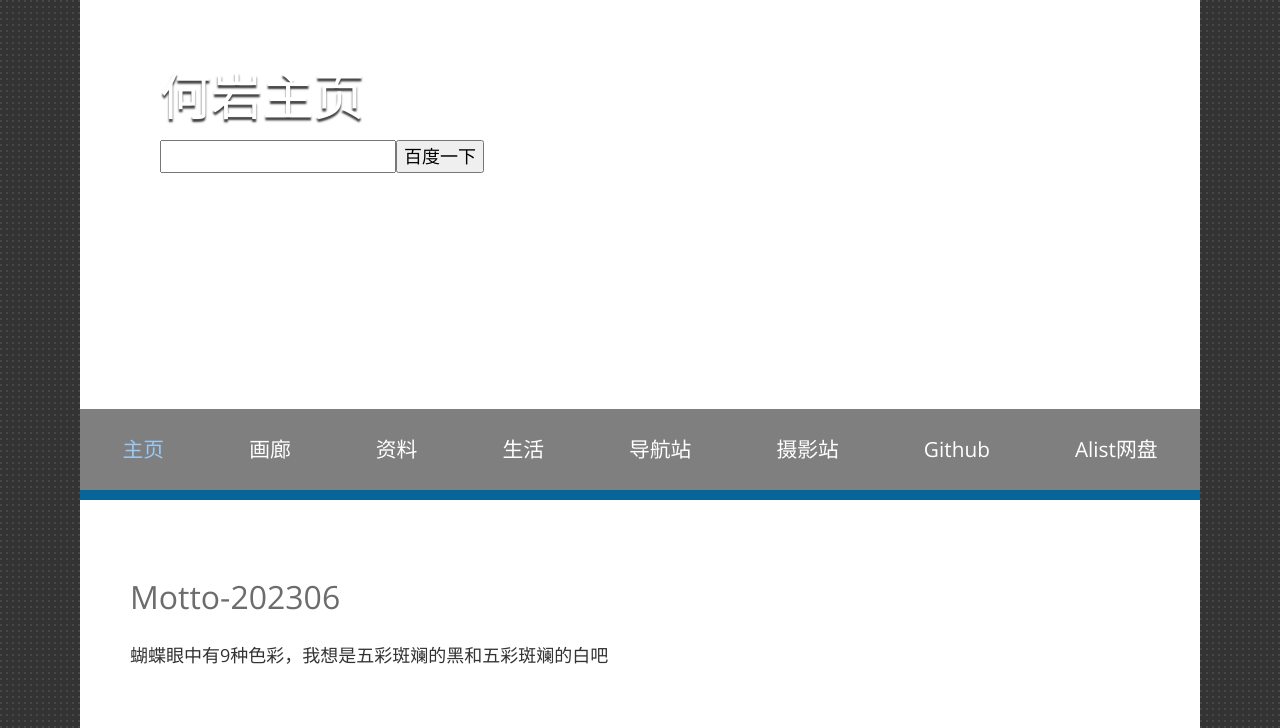
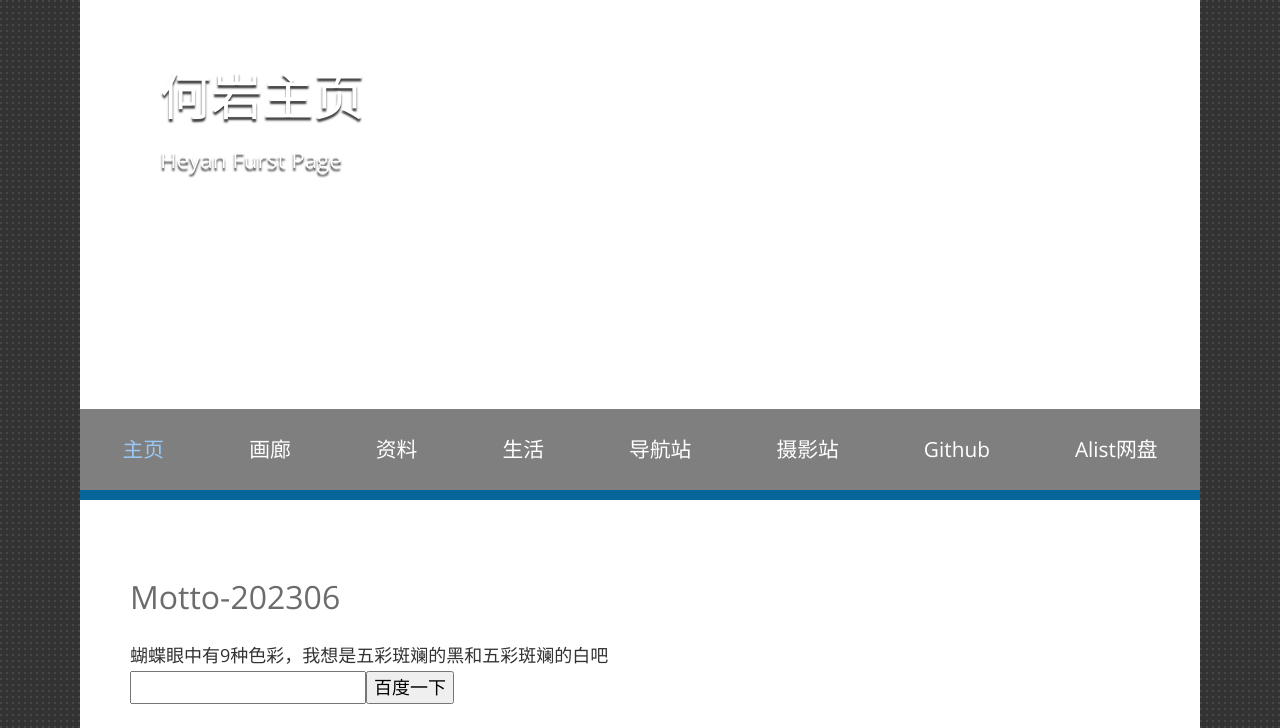
Before and after one commit to icemare1/s, a plain HTML site: page index.html in a window 1280 px wide. Shown: the top 728 px of the page. Drawn offline with nearby package versions, Linux system fonts and the light colour scheme.

Commit message:
Update index.html
Signed-off-by: icemare1 <64531452+icemare1@users.noreply.github.com>

```diff
--- a/index.html
+++ b/index.html
@@ -32,9 +32,7 @@ http://www.tooplate.com/view/2092-shelf
         <div class="container">
             <header class="tm-site-header">
                 <h1 class="tm-site-name">何岩主页</h1>
-                <form action="https://www.baidu.com/s">
-        <input type="text" name="wd"/><input type="submit"  value="百度一下"/>
-    </form>
+               <p class="tm-site-description">Heyan Furst Page</p>
 
                 <nav class="navbar navbar-expand-md tm-main-nav-container">
                     <button class="navbar-toggler" type="button" data-toggle="collapse" data-target="#tmMainNav" aria-controls="tmMainNav" aria-expanded="false" aria-label="Toggle navigation">
@@ -63,7 +61,8 @@ http://www.tooplate.com/view/2092-shelf
                         <h2 class="tm-main-title">Motto-202306</h2>
                     </header>
 
-                    <p>蝴蝶眼中有9种色彩，我想是五彩斑斓的黑和五彩斑斓的白吧</p>
+                    <p>蝴蝶眼中有9种色彩，我想是五彩斑斓的黑和五彩斑斓的白吧</p><form action="https://www.baidu.com/s"> <input type="text" name="wd"/><input type="submit"  value="百度一下"/>
+    </form>
 
                     <div class="tm-gallery">
                         <div class="row">
```
